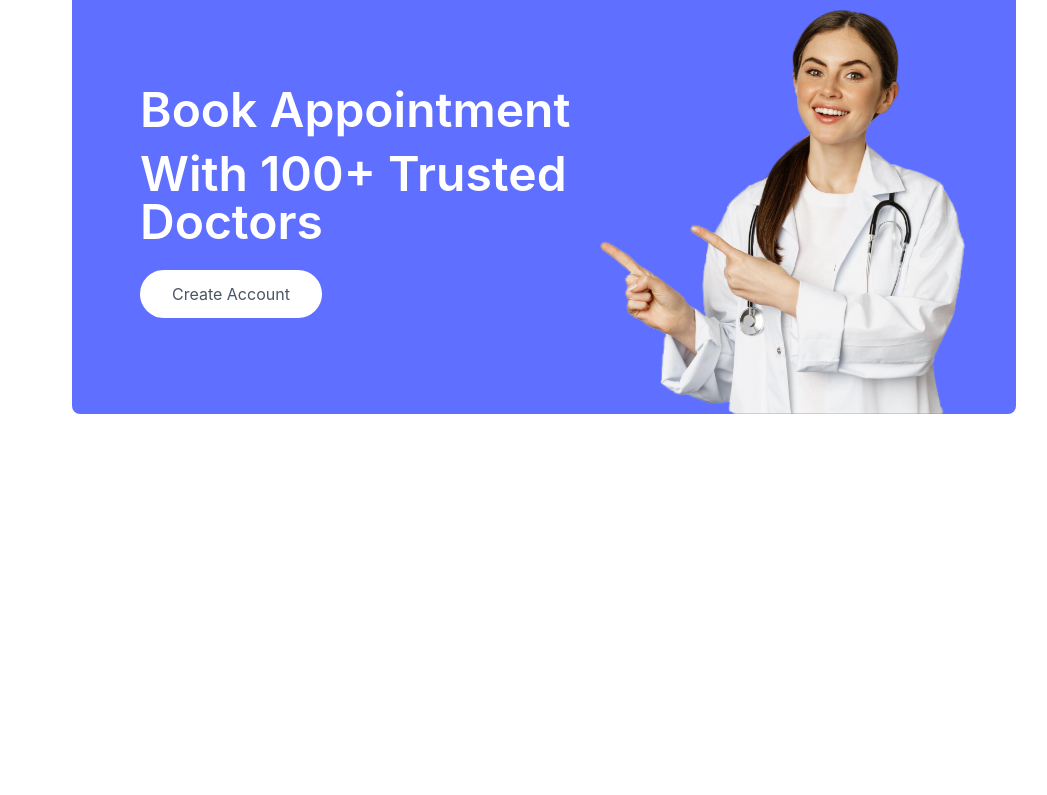
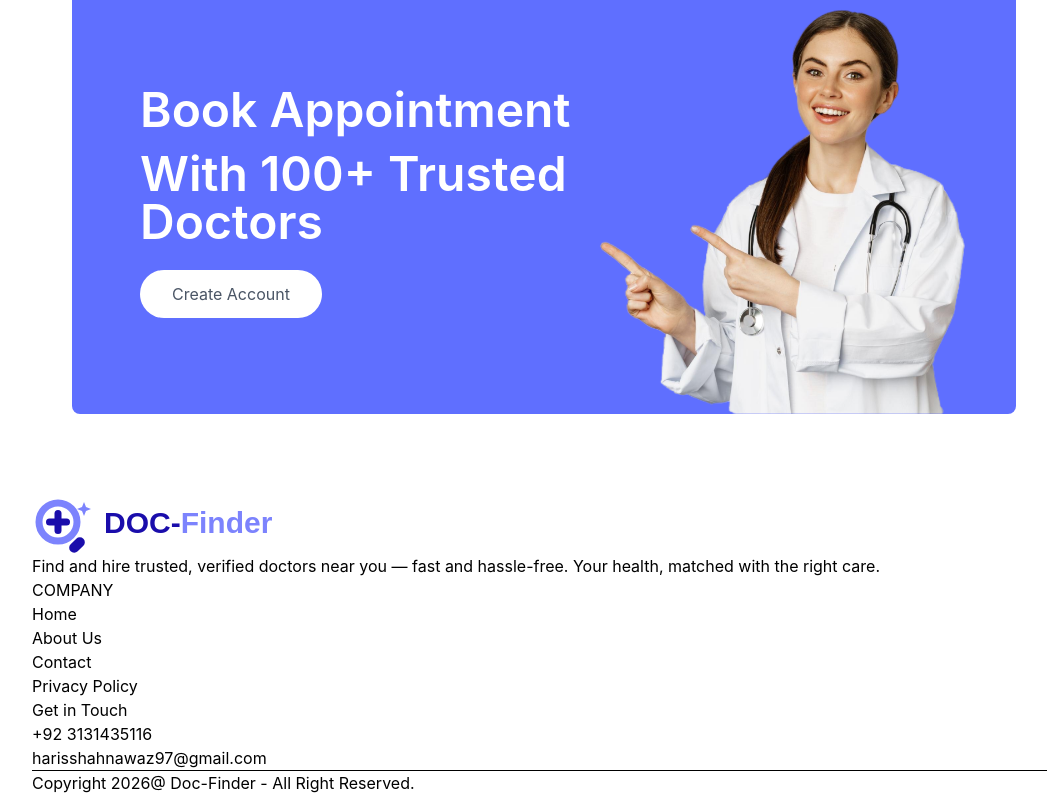
Before and after one commit to HarisShahnawaz/DOC-Finder, a React (Vite) app in the folder frontend/: page / in a window 1280 px wide. Shown: the part 1988-2783 px from the top of the page, without its empty margins (96-1143 px from the left). Before the commit the page ends 2482 px from the top, so only its background shows below. Built offline with nearby package versions, Linux system fonts and the light colour scheme.

Commit message:
add footer page

```diff
--- a/frontend/src/App.jsx
+++ b/frontend/src/App.jsx
@@ -8,6 +8,7 @@ import MyProfile from './pages/MyProfile'
 import Login from './pages/Login'
 import MyAppointments from './pages/MyAppointments'
 import Appointment from './pages/Appointment'
+import Footer from './components/Footer'
 const App = () => {
   return (
     <div className='mx-4 sm:mx-[10%]'>
@@ -19,9 +20,10 @@ const App = () => {
         <Route path='/login' element={<Login />} />
       <Route path='/contact' element={<Contact />} />
       <Route path='/myprofile' element={<MyProfile />} />
- <Route path='/myappointments' element={<MyAppointments />} />
+      <Route path='/myappointments' element={<MyAppointments />} />
       <Route path='/appointments/:docId' element={<Appointment/>} />
       </Routes>
+      <Footer/>
     </div>
   )
 }
--- a/frontend/src/components/Banner.jsx
+++ b/frontend/src/components/Banner.jsx
@@ -1,6 +1,9 @@
 import React from 'react'
 import { assets } from '../assets/assets_frontend/assets'
+import { useNavigate } from 'react-router-dom'
 const Banner = () => {
+
+    const navigate = useNavigate()
   return (
     <div className='flex bg-primary rounded-lg px-6 sm:px-10 md:px-14 lg:px-12 my-20 md:mx-10'>
          {/*--------left side --------- */}
@@ -9,7 +12,7 @@ const Banner = () => {
                 <p>Book Appointment</p>
                 <p className='mt-4'>With 100+ Trusted Doctors</p>
             </div>
-            <button className='bg-white text-sm sm:text-base text-gray-600 px-8 py-3 rounded-full mt-6 hover:scale-105 transition-all'>Create Account</button>
+            <button onClick={()=>{ navigate('/login') ; scrollTo(0,0)}} className='bg-white text-sm sm:text-base text-gray-600 px-8 py-3 rounded-full mt-6 hover:scale-105 transition-all'>Create Account</button>
          </div>
           {/*--------right side --------- */}
           <div className='hidden md:block md:w-1/2 lg:w-92.5 relative' >
--- /dev/null
+++ b/frontend/src/components/Footer.jsx
@@ -0,0 +1,40 @@
+import React from 'react'
+import { assets } from '../assets/assets_frontend/assets'
+const Footer = () => {
+  return (
+    <div>
+        <div>
+               {/*--------left side --------- */}
+                <div>
+                  <img src={assets.logo} alt="" />
+                  <p>Find and hire trusted, verified doctors near you — fast and hassle-free. Your health, matched with the right care.</p>
+                </div>
+                {/*--------middle side --------- */}
+                <div>
+                    <p>COMPANY</p>
+                    <ul>
+                        <li>Home</li>
+                        <li>About Us</li>
+                        <li>Contact</li>
+                        <li>Privacy Policy</li>
+                    </ul>
+                </div>
+                {/*--------right side --------- */}
+                <div>
+                    <p>Get in Touch</p>
+                    <ul>
+                        <li>+92 3131435116</li>
+                        <li>harisshahnawaz97@gmail.com</li>
+                    </ul>
+                </div>
+        </div>
+         {/*--------last section --------- */}
+        <div>
+           <hr />
+           <p>Copyright 2026@ Doc-Finder - All Right Reserved.</p>
+        </div>
+    </div>
+  )
+}
+
+export default Footer
--- a/frontend/src/pages/Home.jsx
+++ b/frontend/src/pages/Home.jsx
@@ -3,6 +3,7 @@ import Header from '../components/Header'
 import SpecialityMenu from '../components/SpecialityMenu'
 import TopDoctors from '../components/TopDoctors'
 import Banner from '../components/Banner'
+import Footer from '../components/Footer'
 
 const Home = () => {
   return (
@@ -11,6 +12,7 @@ const Home = () => {
       <SpecialityMenu/>
       <TopDoctors/>
       <Banner/>
+
     </div>
   )
 }
```
